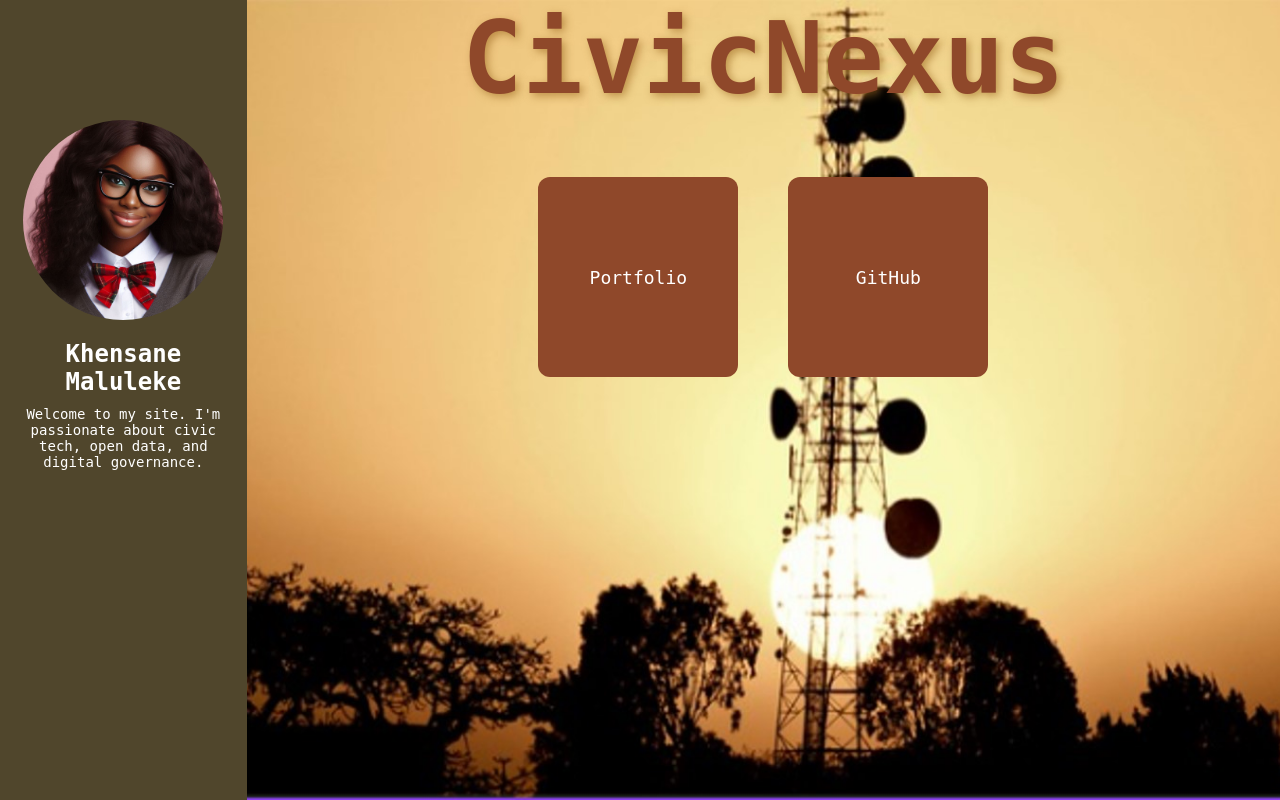
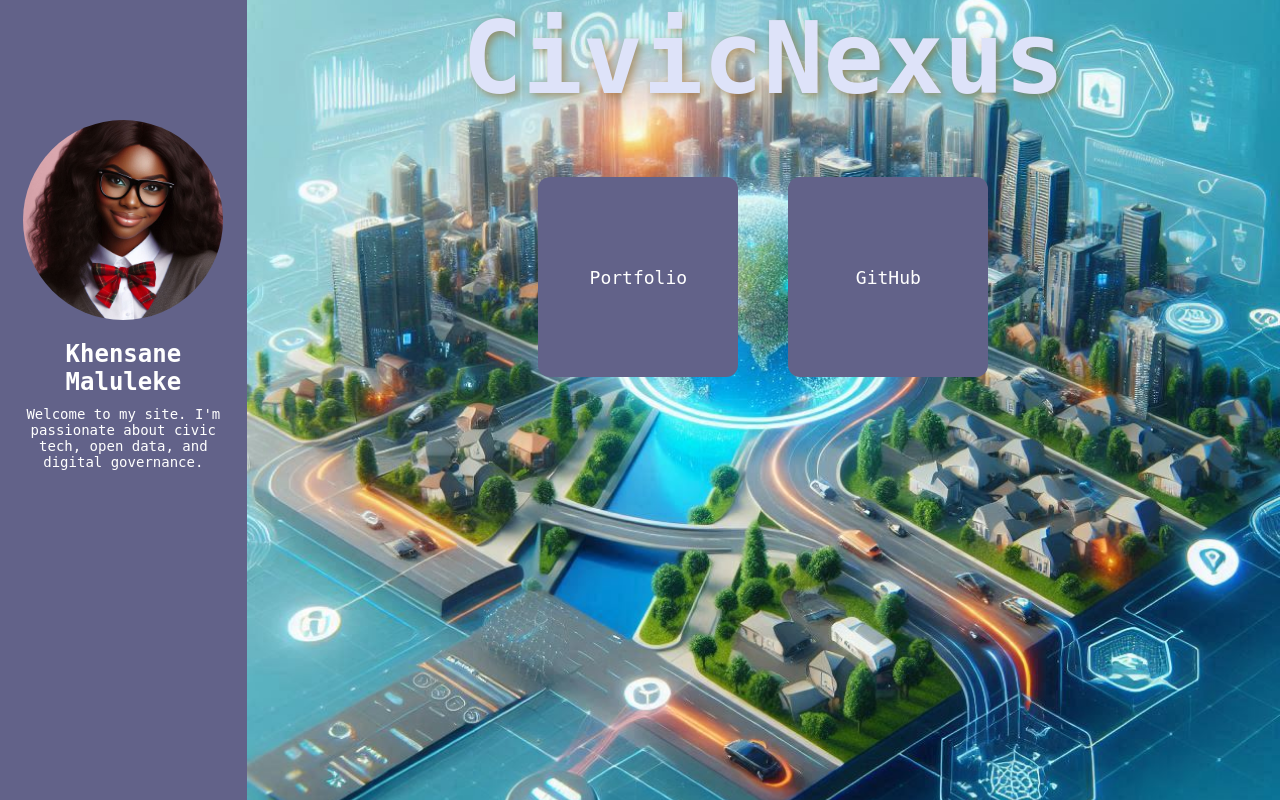
Before and after one commit to KhethiweDlamini/civicnexus_website, a plain HTML site: page index.html in a window 1280 px wide. Drawn offline with Linux system fonts and the light colour scheme.

Commit message:
Update styles.css

```diff
--- a/styles.css
+++ b/styles.css
@@ -11,7 +11,7 @@ body {
 
 .sidebar {
   width: 20%;
-  background-color: #50462c;
+  background-color: #626289;
   color: white;
   padding: 20px;
   display: flex;
@@ -41,7 +41,7 @@ body {
 .main {
   width: 100%;
   height: 100vh; /* Optional: ensures it takes full viewport height */
-  background-image: url("media/Background.jpg");
+  background-image: url("media/portfolio_pic.jpeg");
   background-size: cover; /* Makes sure the image covers the entire container */
   background-position: center; /* Centers the image */
   background-repeat: no-repeat; /* Prevents tiling */
@@ -54,7 +54,7 @@ h1 {
   font-size: 100px;
   margin-bottom: 60px;
   text-align: center;
-  color: #8f482a;
+  color: #dee3f9;
   text-shadow: 3px 3px 8px rgba(155, 103, 31, 0.6);
 }
 
@@ -66,7 +66,7 @@ h1 {
 .tile {
   width: 200px;
   height: 200px;
-  background-color: #8f482a;
+  background-color: #626289;
   color: white;
   text-decoration: none;
   display: flex;
```
